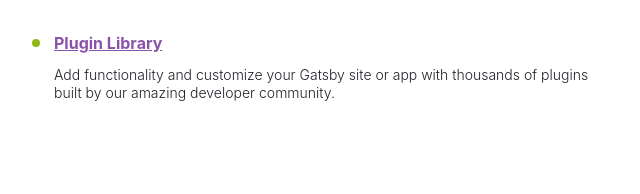
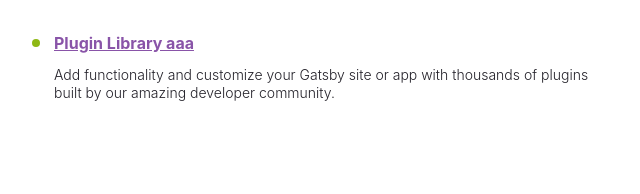
Before and after one commit to sevenearly-dev/gatsby, a Gatsby site: page / in a window 1280 px wide. Shown: the part 790-984 px from the top of the page, 50-690 px from the left. Built offline with nearby package versions, Linux system fonts and the light colour scheme; Gatsby itself is replaced by a stand-in of ours.

Commit message:
Update index.js

```diff
--- a/src/pages/index.js
+++ b/src/pages/index.js
@@ -107,7 +107,7 @@ const links = [
     color: '#0D96F2',
   },
   {
-    text: 'Plugin Library',
+    text: 'Plugin Library aaa',
     url: 'https://www.gatsbyjs.com/plugins',
     description:
       'Add functionality and customize your Gatsby site or app with thousands of plugins built by our amazing developer community.',
```
